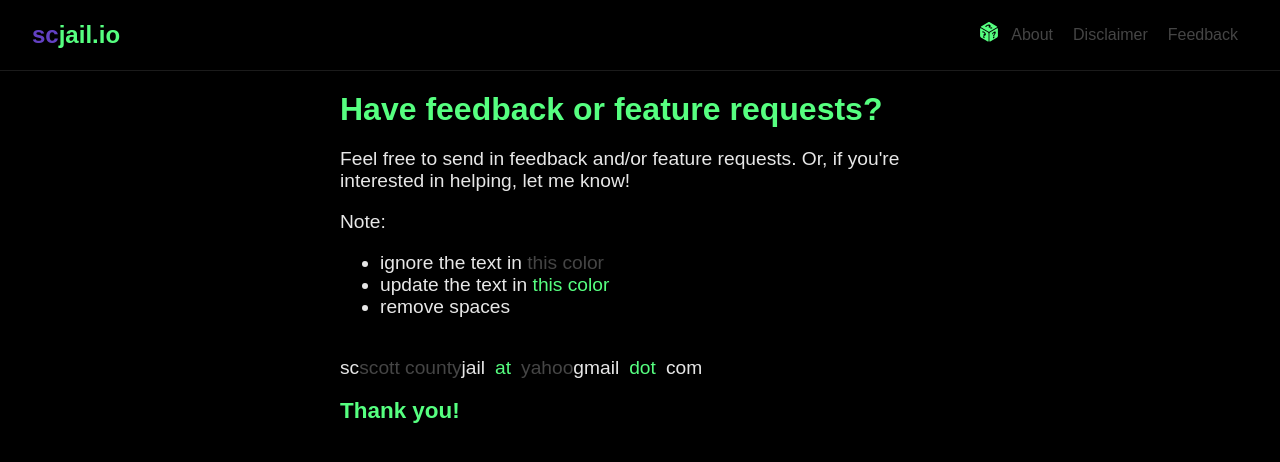
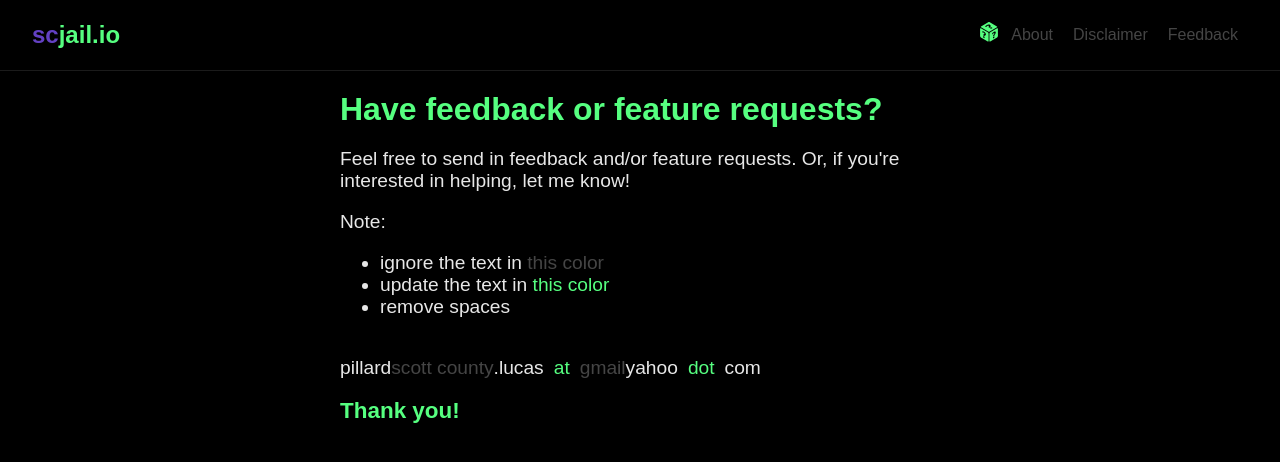
Before and after one commit to ljkeller/jotify, a Next.js app: page /feedback in a window 1280 px wide. Shown: the top 462 px of the page. Built offline with nearby package versions, Linux system fonts and the light colour scheme; a web font is replaced by a local one.

Commit message:
Feedback email

```diff
--- a/app/feedback/page.jsx
+++ b/app/feedback/page.jsx
@@ -18,12 +18,12 @@ export default function Feedback() {
           <li className={styles.feedbackText}>remove spaces</li>
         </ul>
         <div className={styles.inbox}>
-          <p className={styles.reverseMe}>cs</p>
+          <p className={styles.reverseMe}>drallip</p>
           <p className={styles.filterColor}>scott county</p>
-          <p>jail</p>
+          <p>.lucas</p>
           <p className={`${styles.replaceMe} ${styles.padMe}`}>at</p>
-          <p className={styles.filterColor}>yahoo</p>
-          <p className={`${styles.reverseMe}`}>liamg</p>
+          <p className={styles.filterColor}>gmail</p>
+          <p className={`${styles.reverseMe}`}>oohay</p>
           <p className={`${styles.replaceMe} ${styles.padMe}`}>dot</p>
           <p>com</p>
         </div>
```
